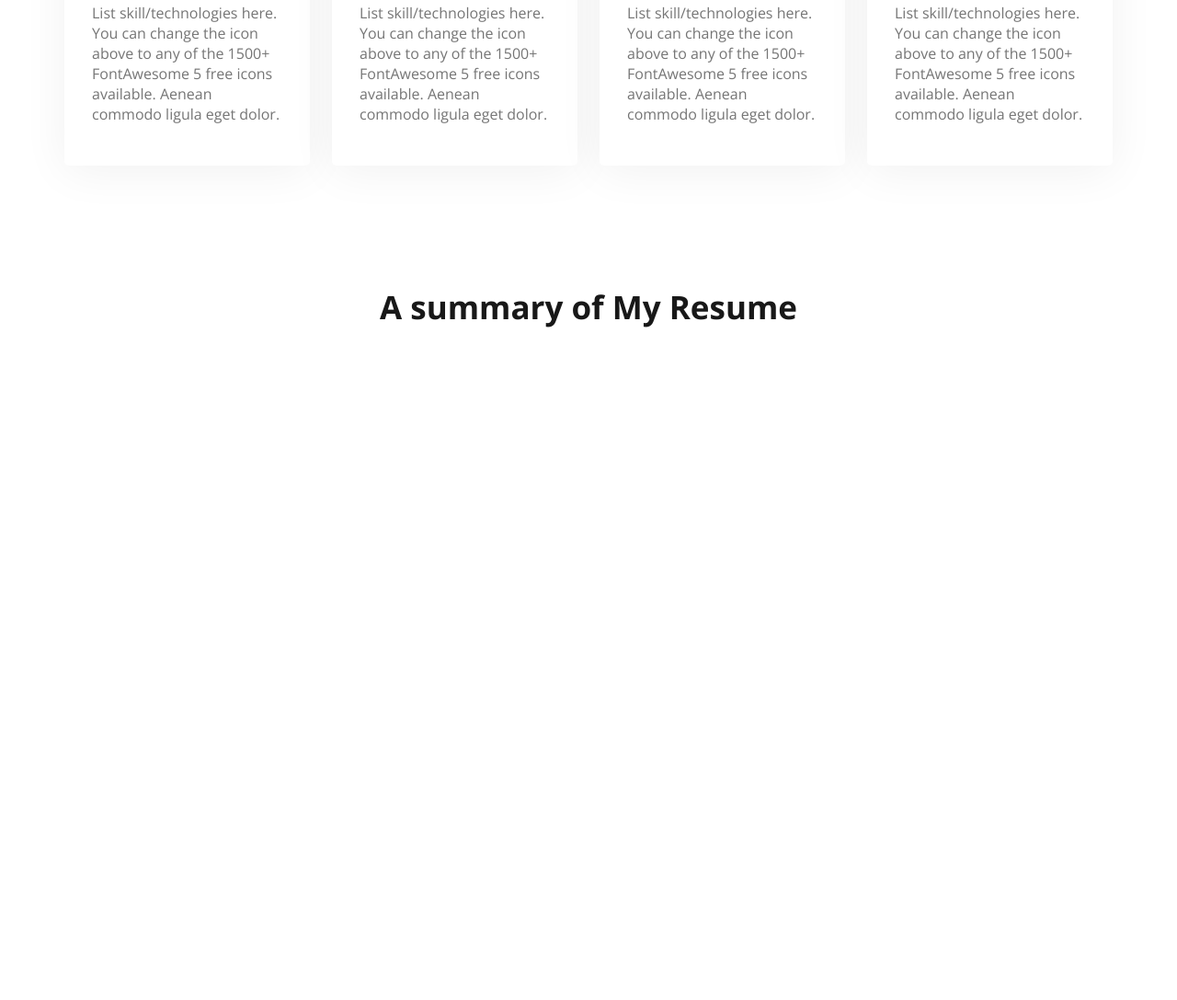
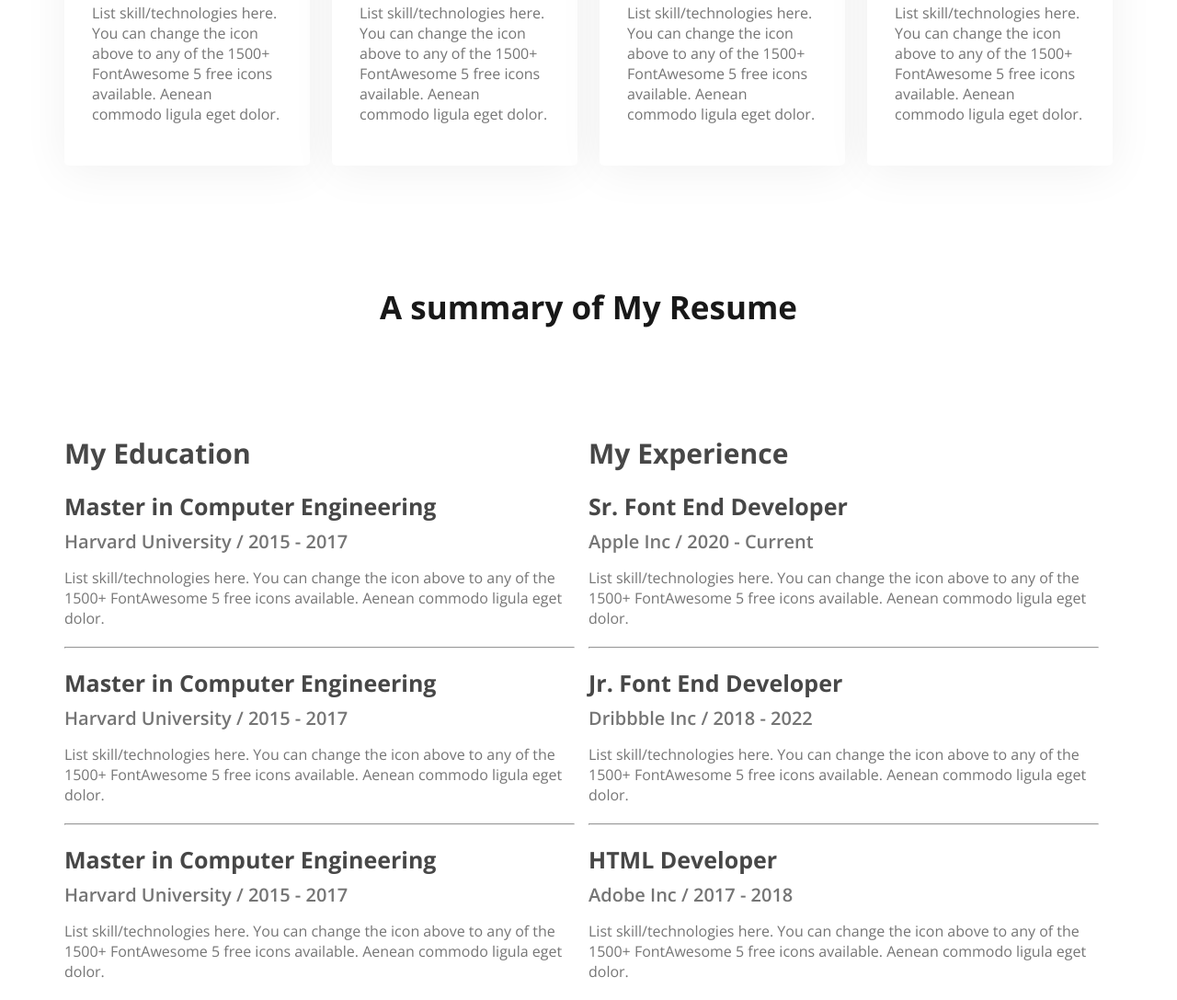
Before and after one commit to Mazbauddin/developer-portfolio, a plain HTML site: page index.html in a window 1280 px wide. Shown: the part 1824-2911 px from the top of the page at 92% size. Before the commit the page ends 2181 px from the top, so only its background shows below. Drawn offline with nearby package versions, Linux system fonts and the light colour scheme.

Commit message:
resume added

```diff
--- a/css/style.css
+++ b/css/style.css
@@ -189,4 +189,36 @@ main {
 }
 /* skill end */
 /* Resume start */
+.resume-container {
+  display: flex;
+}
+.resume-col-title {
+  color: #474747;
+  font-size: 30px;
+  font-weight: 700;
+  margin-bottom: 15px;
+  margin-top: 115px;
+}
+.resume-col {
+  margin-right: 15px;
+}
+.resume-item-title {
+  color: #474747;
+  font-size: 25px;
+  font-weight: 700;
+  margin: 20px 0 8px 0;
+}
+.resume-item-institute {
+  color: #757575;
+  font-size: 20px;
+  font-weight: 600;
+  margin-bottom: 15px;
+}
+.resume-item-description {
+  color: #757575;
+  font-size: 16px;
+  font-family: Open Sans;
+  font-weight: 400;
+  padding-bottom: 20px;
+}
 /* Resume end */
--- a/index.html
+++ b/index.html
@@ -129,6 +129,78 @@
       <!-- resume start -->
       <section>
         <h3 class="section-title">A summary of My Resume</h3>
+        <div class="resume-container">
+          <div class="resume-col">
+            <h3 class="resume-col-title">My Education</h3>
+            <div class="resume-item">
+              <h2 class="resume-item-title">Master in Computer Engineering</h2>
+              <h3 class="resume-item-institute">
+                Harvard University / 2015 - 2017
+              </h3>
+              <p class="resume-item-description">
+                List skill/technologies here. You can change the icon above to
+                any of the 1500+ FontAwesome 5 free icons available. Aenean
+                commodo ligula eget dolor.
+              </p>
+            </div>
+            <hr />
+            <div class="resume-item">
+              <h2 class="resume-item-title">Master in Computer Engineering</h2>
+              <h3 class="resume-item-institute">
+                Harvard University / 2015 - 2017
+              </h3>
+              <p class="resume-item-description">
+                List skill/technologies here. You can change the icon above to
+                any of the 1500+ FontAwesome 5 free icons available. Aenean
+                commodo ligula eget dolor.
+              </p>
+            </div>
+            <hr />
+            <div class="resume-item">
+              <h2 class="resume-item-title">Master in Computer Engineering</h2>
+              <h3 class="resume-item-institute">
+                Harvard University / 2015 - 2017
+              </h3>
+              <p class="resume-item-description">
+                List skill/technologies here. You can change the icon above to
+                any of the 1500+ FontAwesome 5 free icons available. Aenean
+                commodo ligula eget dolor.
+              </p>
+            </div>
+          </div>
+          <div class="resume-col">
+            <h3 class="resume-col-title">My Experience</h3>
+            <div class="resume-item">
+              <h2 class="resume-item-title">Sr. Font End Developer</h2>
+              <h3 class="resume-item-institute">Apple Inc / 2020 - Current</h3>
+              <p class="resume-item-description">
+                List skill/technologies here. You can change the icon above to
+                any of the 1500+ FontAwesome 5 free icons available. Aenean
+                commodo ligula eget dolor.
+              </p>
+            </div>
+            <hr />
+            <div class="resume-item">
+              <h2 class="resume-item-title">Jr. Font End Developer</h2>
+              <h3 class="resume-item-institute">Dribbble Inc / 2018 - 2022</h3>
+              <p class="resume-item-description">
+                List skill/technologies here. You can change the icon above to
+                any of the 1500+ FontAwesome 5 free icons available. Aenean
+                commodo ligula eget dolor.
+              </p>
+            </div>
+            <hr />
+            <div class="resume-item">
+              <h2 class="resume-item-title">HTML Developer</h2>
+              <h3 class="resume-item-institute">Adobe Inc / 2017 - 2018</h3>
+              <p class="resume-item-description">
+                List skill/technologies here. You can change the icon above to
+                any of the 1500+ FontAwesome 5 free icons available. Aenean
+                commodo ligula eget dolor.
+              </p>
+            </div>
+          </div>
+        </div>
       </section>
       <!-- resume end -->
     </main>
```
